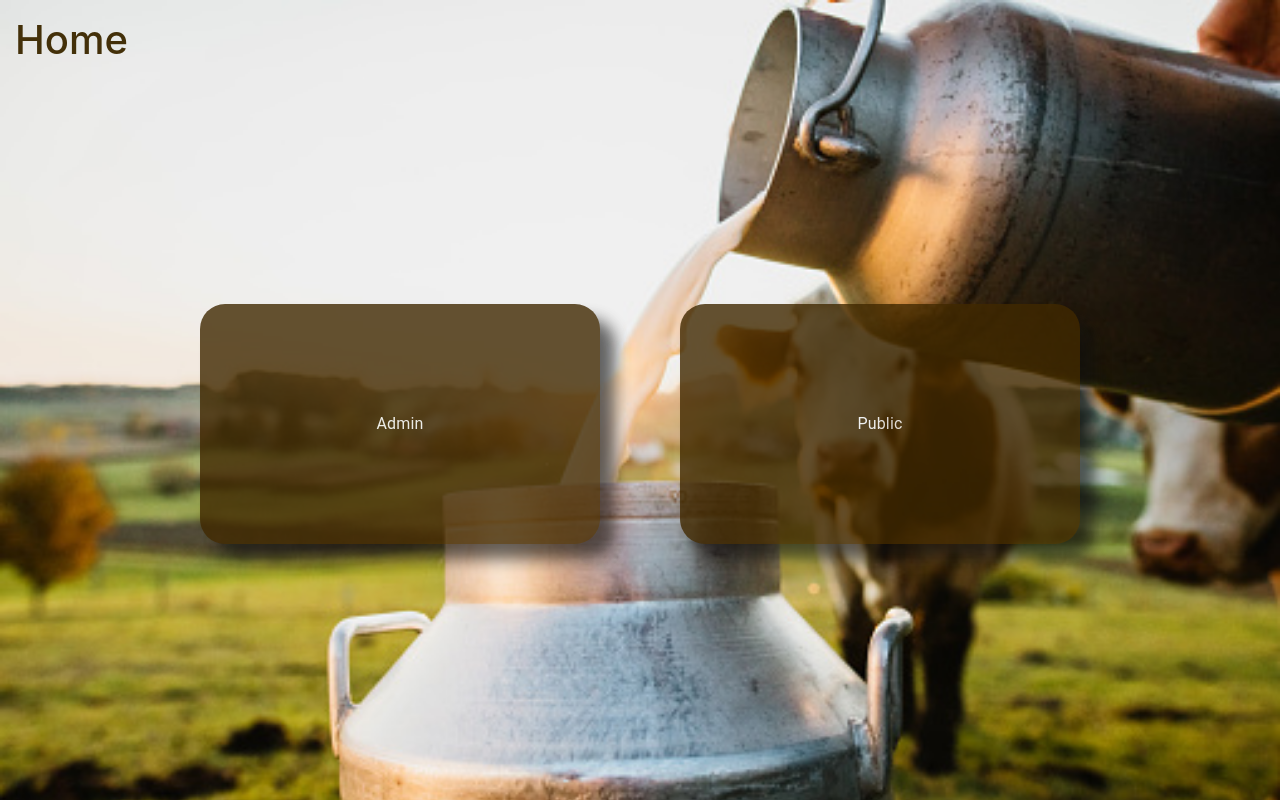
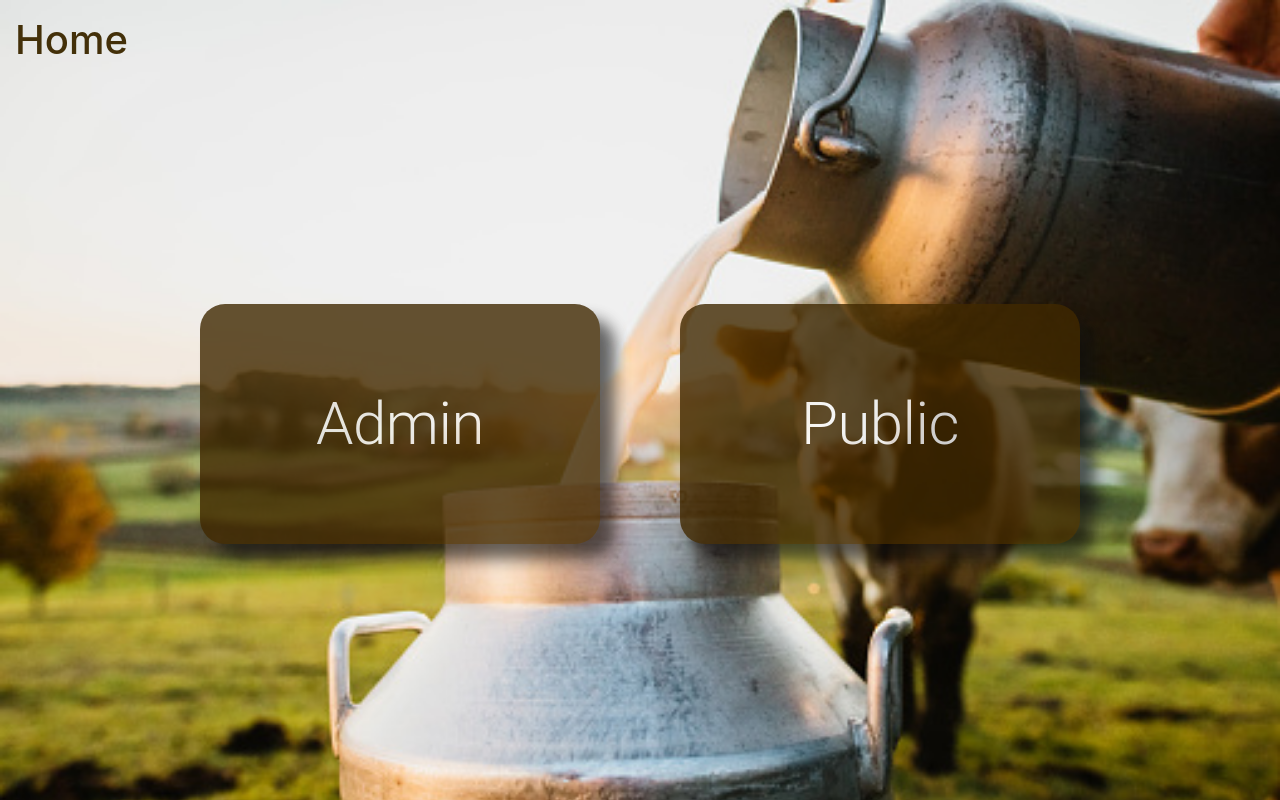
Before and after one commit to Udai2010/dairysupplychain, a Next.js app: page / in a window 1280 px wide. Built offline with nearby package versions, Linux system fonts and the light colour scheme.

Commit message:
typography

```diff
--- a/components/card/index.js
+++ b/components/card/index.js
@@ -7,8 +7,10 @@ import styles from '../../styles/Home.module.css'
 const NameCard = ({title}) => {
   return (
     <div className={styles.card}>
-      <Typography className={styles.cardContent}>
-        {title}
+      <Typography variant="h2" className={styles.cardContent}>
+         {title}
+
+
       </Typography>
     </div>
   );
--- a/pages/api/hello.js
+++ b/pages/api/hello.js
@@ -1,5 +1,5 @@
 // Next.js API route support: https://nextjs.org/docs/api-routes/introduction
 
-export default function handler(req, res) {
-  res.status(200).json({ name: 'John Doe' })
-}
+// export default function handler(req, res) {
+//   res.status(200).json()
+// }
```
